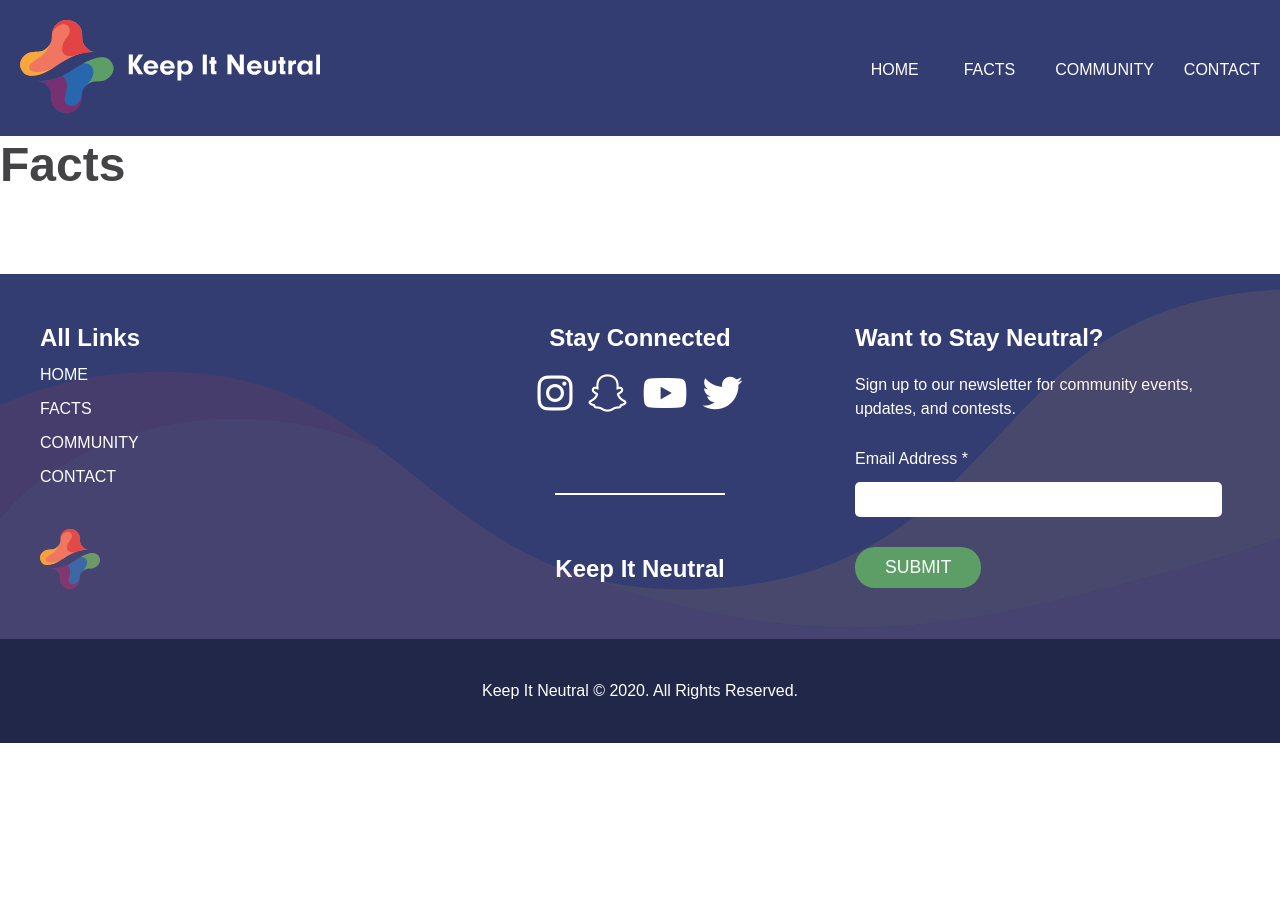
After one commit to mariamkhalifa/Chang_Kayla_Khalifa_Mariam_Gajjar_Kahani_Tsao_Sandra_Valero_Luiza_FIP, a PHP site: page /Tsao_S_Valero_L_3014_research/facts.php in a window 1280 px wide. The commit adds this page. Shown: the top 915 px of the page. Run offline with PHP 8.4, Linux system fonts and the light colour scheme; some libraries are stand-ins or nearby versions; some web fonts are replaced.

```diff
--- /dev/null
+++ b/facts.php
@@ -0,0 +1,17 @@
+<?php include 'template/head.php'; ?>
+
+<title>Keep It Neutral Campaign - Facts</title>
+</head>
+
+<body>
+   <?php include 'template/header.php'; ?>
+
+    <section class="">
+        <h1>Facts</h1>
+    </section>
+
+   <?php include 'template/footer.php'; ?>
+
+   <script src="js/main.js" type="module"></script>
+</body>
+</html>
--- a/sass/modules/_footer.scss
+++ b/sass/modules/_footer.scss
@@ -11,11 +11,14 @@
 .f-nav {
     margin-top: 40px;
     text-align: center;
+    position: relative;
+    z-index: 10;
     div {
         margin-top: 20px;
     }
     li {
         margin-top: 10px;
+
     }
     a {
         text-transform: uppercase;
@@ -32,6 +35,8 @@
     align-items: center;
     text-align: center;
     margin-top: 40px;
+    position: relative;
+    z-index: 9;
     div {
         margin-top: 20px;
         @include row;
@@ -55,7 +60,7 @@
 
 .subscribe {
     margin-top: 40px;
-    h4 {
+    h3 {
         text-align: center;
     }
     p {
@@ -164,7 +169,7 @@
         grid-area: c;
         margin-top: 0;
         margin-left: 15px;
-        h4 {
+        h3 {
             text-align: left;
         }
         #email {
--- a/sass/modules/_h_testing.scss
+++ b/sass/modules/_h_testing.scss
@@ -24,11 +24,11 @@
 }
 
 .location {
-    box-shadow: 1px 1px 15px rgba($color: #000000, $alpha: .3);
+    box-shadow: 1px 1px 15px rgba($color: $grey, $alpha: .2);
     padding: 20px;
     margin: 40px 30px 0 30px;
     width: 60%;
-    h4 {
+    h3 {
         color: $purple;
     }
     ul {
--- a/sass/modules/_header.scss
+++ b/sass/modules/_header.scss
@@ -61,6 +61,7 @@
     li {
         margin-bottom: 15px;
         display: flex;
+        cursor: pointer;
     }
     .link1 {
         background-color: $red;
--- a/template/footer.php
+++ b/template/footer.php
@@ -1,16 +1,14 @@
 <footer class="footer">
-    <h1 class="hidden">Footer</h1>
+    <h2 class="hidden">Footer</h2>
     <ul class="f-nav">
-        <h4>All Links</h4>
-        <div>
+        <h3>All Links</h3>
             <li><a href="index.php">Home</a></li>
-            <li><a href="community.php">Facts</a></li>
+            <li><a href="facts.php">Facts</a></li>
             <li><a href="community.php">Community</a></li>
             <li><a href="contact.php">Contact</a></li>
-        </div>
     </ul>
     <ul class="f-social-media">
-        <h4>Stay Connected</h4>
+        <h3>Stay Connected</h3>
         <div class="f-social-icons">
             <li><a href="#" target="_blank"><i class="fab fa-instagram"></i></a></li>
             <li><a href="#" target="_blank"><i class="fab fa-snapchat"></i></a></li>
@@ -19,7 +17,7 @@
         </div>
     </ul>
     <div class="subscribe">
-        <h4>Want to Stay Neutral?</h4>
+        <h3>Want to Stay Neutral?</h3>
         <p>Sign up to our newsletter for community events, updates, and contests.</p>
         <form class="subs-form" action="includes/subscribe.php" method="post">
             <label for="email">Email Address *</label>
--- a/template/head.php
+++ b/template/head.php
@@ -8,7 +8,7 @@
     <link rel="stylesheet" href="https://use.typekit.net/its0ltk.css">
     <link rel="icon" type="image/x-icon/" href="images/favicon.ico">
     <link href="css/main.css" rel="stylesheet" type="text/css">
-    <script src="https://cdn.jsdelivr.net/npm/vue@2.5.15/dist/vue.js"></script>
-    <!-- <script src="https://unpkg.com/vue/dist/vue.js"></script>
-    <script src="https://unpkg.com/vue-router/dist/vue-router.js"></script> -->
+    <!-- <script src="https://cdn.jsdelivr.net/npm/vue@2.5.15/dist/vue.js"></script> -->
+    <script src="https://unpkg.com/vue/dist/vue.js"></script>
+    <!--<script src="https://unpkg.com/vue-router/dist/vue-router.js"></script> -->
     <script src="https://kit.fontawesome.com/cfa5b23a00.js" crossorigin="anonymous"></script>
--- a/template/header.php
+++ b/template/header.php
@@ -18,7 +18,7 @@
                 <div class="link1"><div>
             </li>
             <li>
-                <a href="community.php">Facts</a>
+                <a href="facts.php">Facts</a>
                 <div class="link2"><div>
             </li>
             <li>
```
Also changed, not shown: index.php (+4 -4 lines), sass/modules/_h_faq.scss (+18 -17 lines), css/main.css, 1 other file.
